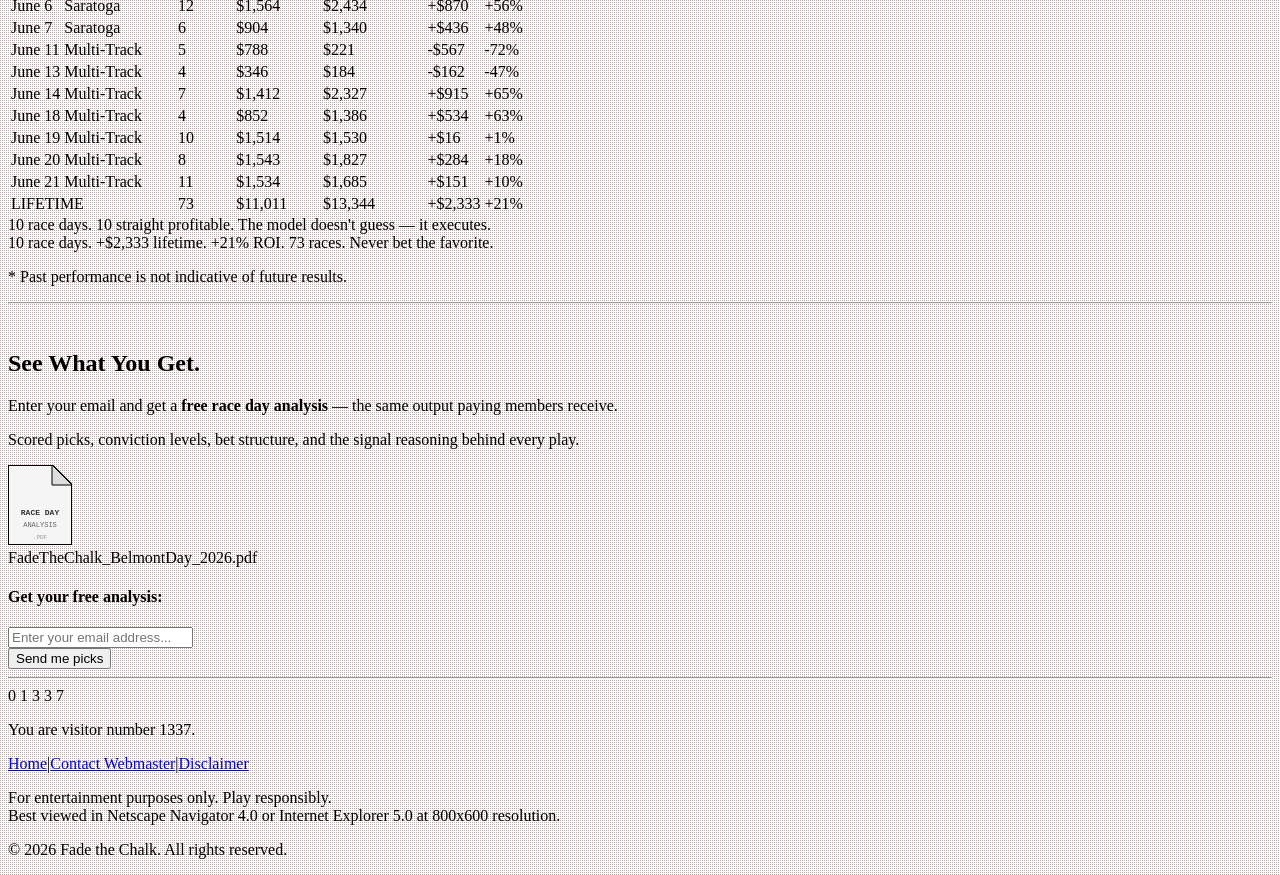
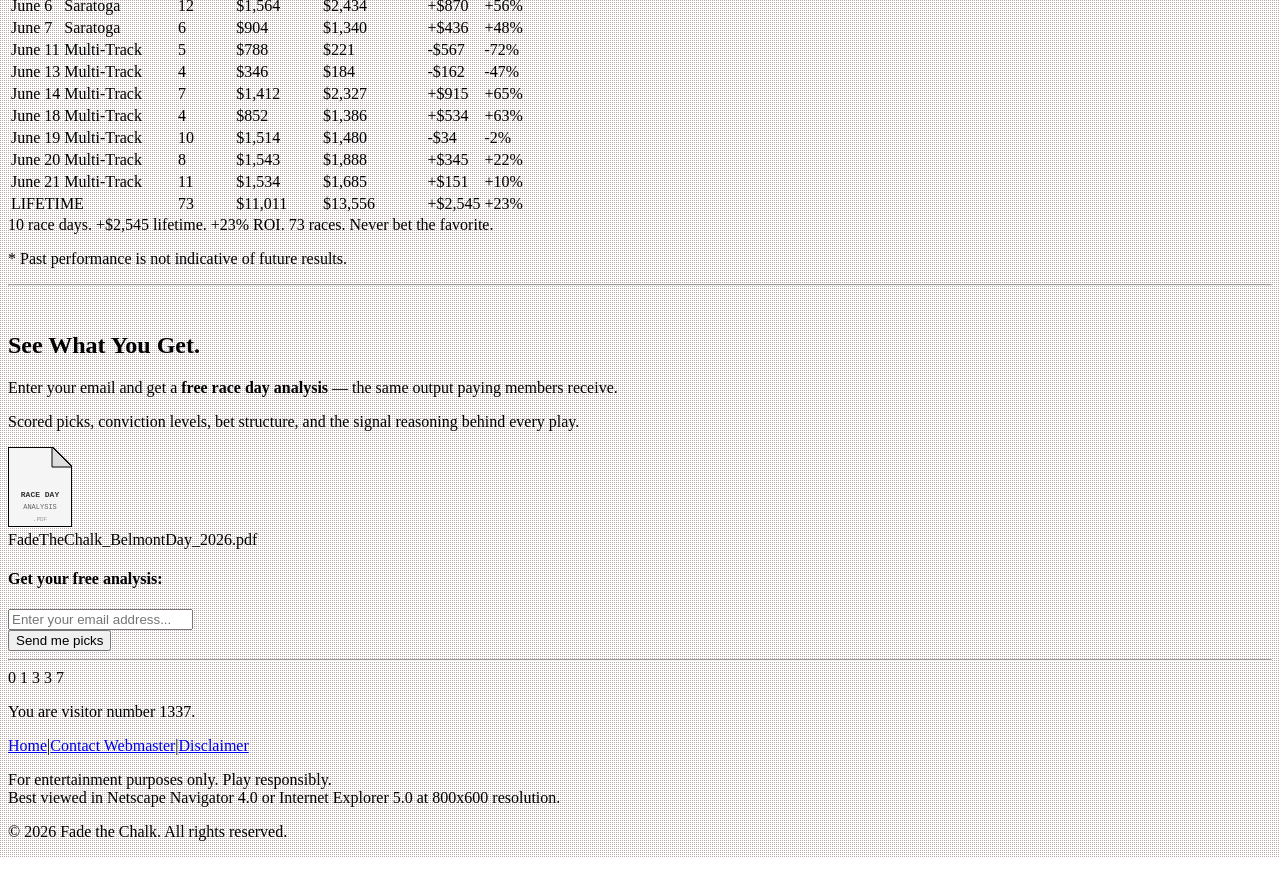
Before and after one commit to mattmartone/moneymachine, a React app in the folder site_new/src/: page / in a window 1280 px wide. Shown: the part 1560-2435 px from the top of the page. Built offline with nearby package versions, Linux system fonts and the light colour scheme; the HTML template or start-up script is replaced by a standard one.

Commit message:
Landing page: corrected June 19 (-$34), June 20 (+$345), lifetime +$2,545 +23%

```diff
--- a/site_new/src/components/PerformanceProof.tsx
+++ b/site_new/src/components/PerformanceProof.tsx
@@ -93,18 +93,18 @@ export function PerformanceProof() {
               <td className="py-3">Multi-Track</td>
               <td className="py-3">10</td>
               <td className="py-3">$1,514</td>
-              <td className="py-3">$1,530</td>
-              <td className="py-3 text-web-green font-bold">+$16</td>
-              <td className="py-3 text-web-green font-bold">+1%</td>
+              <td className="py-3">$1,480</td>
+              <td className="py-3 text-web-red font-bold">-$34</td>
+              <td className="py-3 text-web-red font-bold">-2%</td>
             </tr>
             <tr>
               <td className="py-3 font-bold">June 20</td>
               <td className="py-3">Multi-Track</td>
               <td className="py-3">8</td>
               <td className="py-3">$1,543</td>
-              <td className="py-3">$1,827</td>
-              <td className="py-3 text-web-green font-bold">+$284</td>
-              <td className="py-3 text-web-green font-bold">+18%</td>
+              <td className="py-3">$1,888</td>
+              <td className="py-3 text-web-green font-bold">+$345</td>
+              <td className="py-3 text-web-green font-bold">+22%</td>
             </tr>
             <tr>
               <td className="py-3 font-bold">June 21</td>
@@ -119,17 +119,16 @@ export function PerformanceProof() {
               <td className="py-4 font-bold text-lg" colSpan={2}>LIFETIME</td>
               <td className="py-4 text-lg font-bold">73</td>
               <td className="py-4 text-lg font-bold">$11,011</td>
-              <td className="py-4 text-lg font-bold">$13,344</td>
-              <td className="py-4 text-lg text-web-green font-bold">+$2,333</td>
-              <td className="py-4 text-lg text-web-green font-bold">+21%</td>
+              <td className="py-4 text-lg font-bold">$13,556</td>
+              <td className="py-4 text-lg text-web-green font-bold">+$2,545</td>
+              <td className="py-4 text-lg text-web-green font-bold">+23%</td>
             </tr>
           </tbody>
         </table>
       </div>
 
       <div className="bg-white border-2 border-black p-4 mt-4 font-mono text-sm text-center space-y-1">
-        <div className="font-bold text-web-green">10 race days. 10 straight profitable. The model doesn't guess — it executes.</div>
-        <div className="font-bold">10 race days. +$2,333 lifetime. +21% ROI. 73 races. Never bet the favorite.</div>
+        <div className="font-bold">10 race days. +$2,545 lifetime. +23% ROI. 73 races. Never bet the favorite.</div>
       </div>
 
       <p className="text-center font-sans text-sm mt-4 text-gray-600 italic">
```
